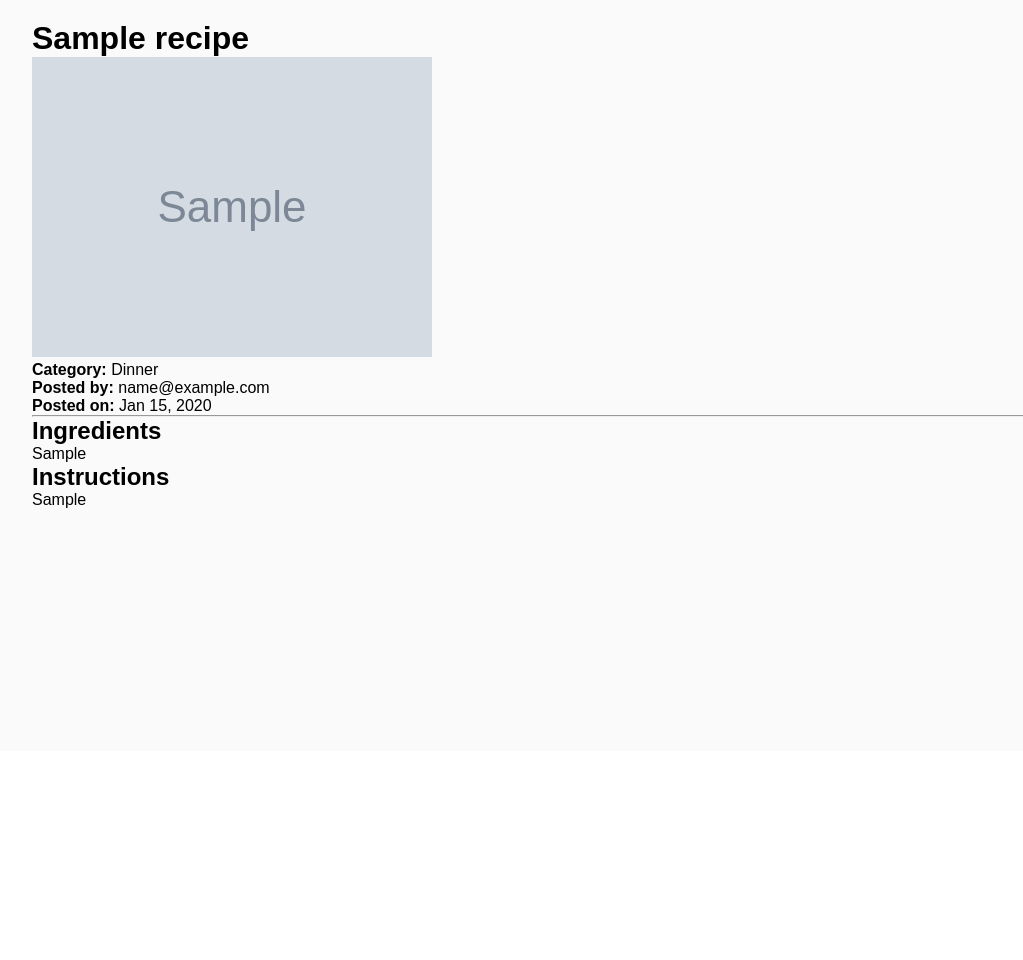
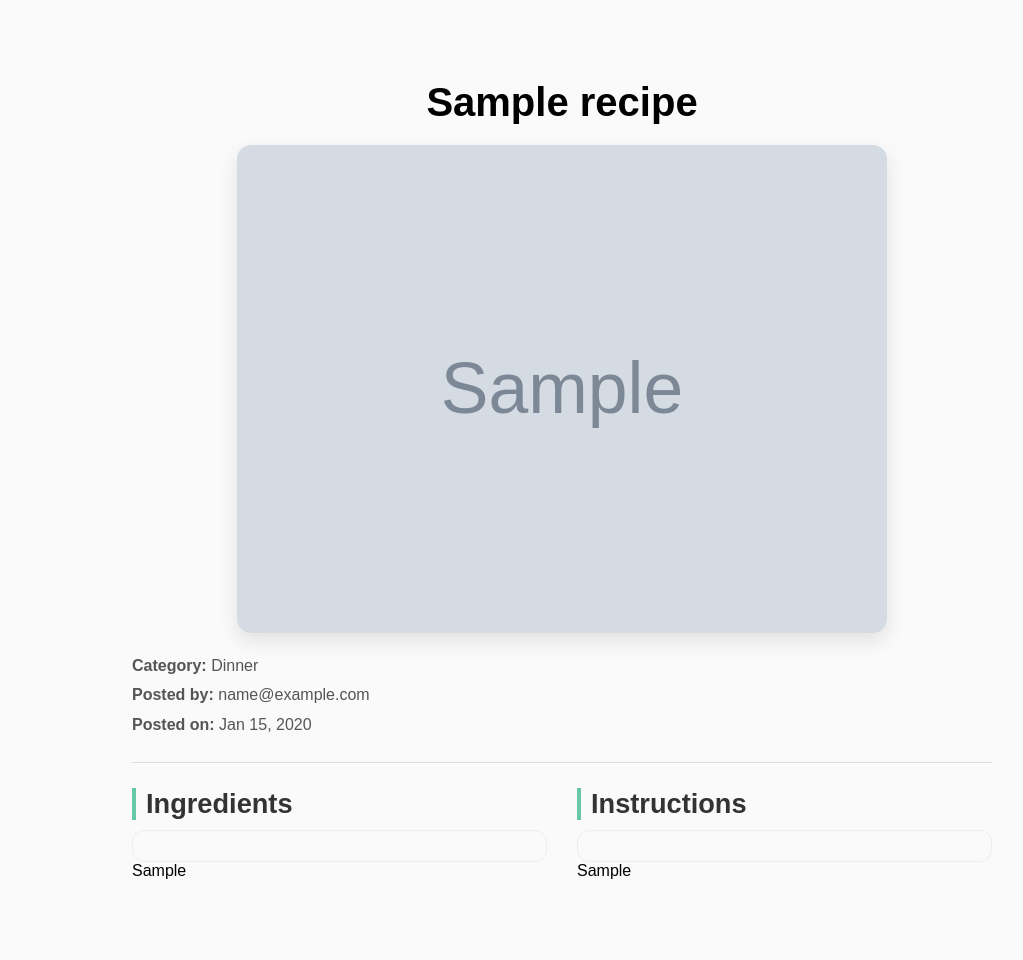
Before and after one commit to shreya-kindalkar/recipe-book, a Django app: page /recipe/1/ in a window 1280 px wide. Shown: the part 49-1009 px from the top of the page, without its empty margins (78-1101 px from the left). Before the commit the page ends 557 px from the top, so only its background shows below. Run offline with Django 5.2, Linux system fonts and the light colour scheme; tables that the repository leaves empty hold one stand-in row (values such as "Sample post"); grey boxes marked "Sample" are stand-in pictures.

Commit message:
Add: CSS styling for recipe details

```diff
--- a/core/static/app.css
+++ b/core/static/app.css
@@ -42,7 +42,9 @@ body {
     --muted: #a1a1aa;
     --input-border: #374151;
 }
-
+a{
+    text-decoration: none;
+}
 .navbar {
     position: sticky;
     display: flex;
@@ -404,3 +406,85 @@ body {
         height: 130px;
     }
 }
+/*Recipe details */
+.detail-wrapper {
+    max-width: 900px;
+    margin: 40px auto;
+    padding: 20px;
+    animation: fadeIn 0.5s ease-in-out;
+}
+.detail-title {
+    font-size: 2.5rem;
+    font-weight: bold;
+    margin-bottom: 20px;
+    text-align: center;
+}
+
+.detail-img-box {
+    display: flex;
+    justify-content: center;
+    margin-bottom: 20px;
+}
+
+.detail-img {
+    width: 100%;
+    max-width: 650px;
+    border-radius: 14px;
+    box-shadow: 0 8px 20px rgba(0,0,0,0.1);
+    object-fit: cover;
+}
+
+.detail-meta {
+    font-size: 1rem;
+    color: #555;
+    margin: 15px 0 25px;
+    line-height: 1.6;
+}
+
+.detail-meta p {
+    margin: 4px 0;
+}
+
+.detail-divider {
+    margin: 25px 0;
+    border: 0;
+    border-top: 1px solid #ddd;
+}
+
+.detail-content-grid {
+    display: grid;
+    grid-template-columns: 1fr;
+    gap: 30px;
+}
+
+@media(min-width: 900px) {
+    .detail-content-grid {
+        grid-template-columns: 1fr 1fr;
+    }
+}
+.detail-section h2 {
+    font-size: 1.7rem;
+    margin-bottom: 10px;
+    color: #333;
+    border-left: 4px solid #67c8a7;
+    padding-left: 10px;
+}
+.detail-text {
+    font-size: 1rem;
+    line-height: 1.7;
+    color: #444;
+    background: #fafafa;
+    padding: 15px;
+    border-radius: 12px;
+    border: 1px solid #eee;
+}
+@keyframes fadeIn {
+    from {
+        opacity: 0;
+        transform: translateY(15px);
+    }
+    to {
+        opacity: 1;
+        transform: translateY(0);
+    }
+}
```
